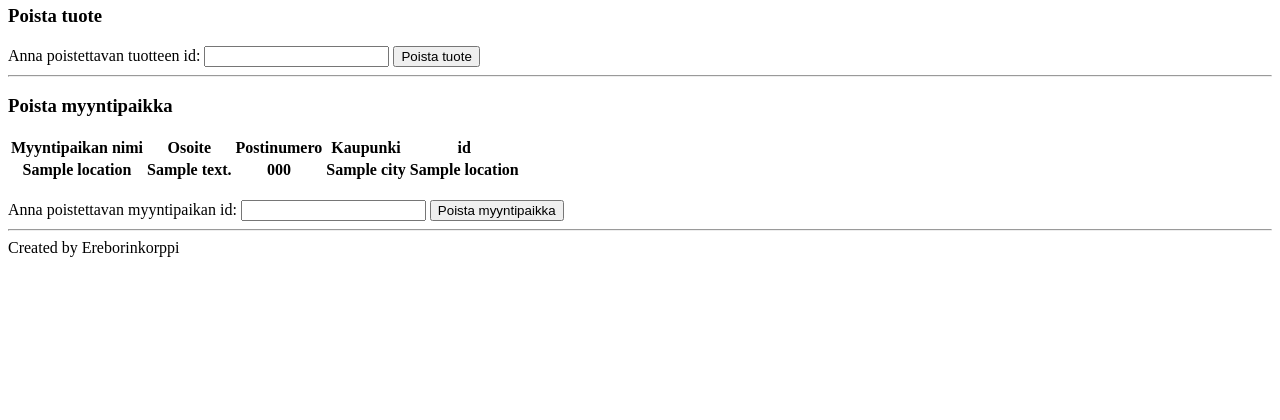
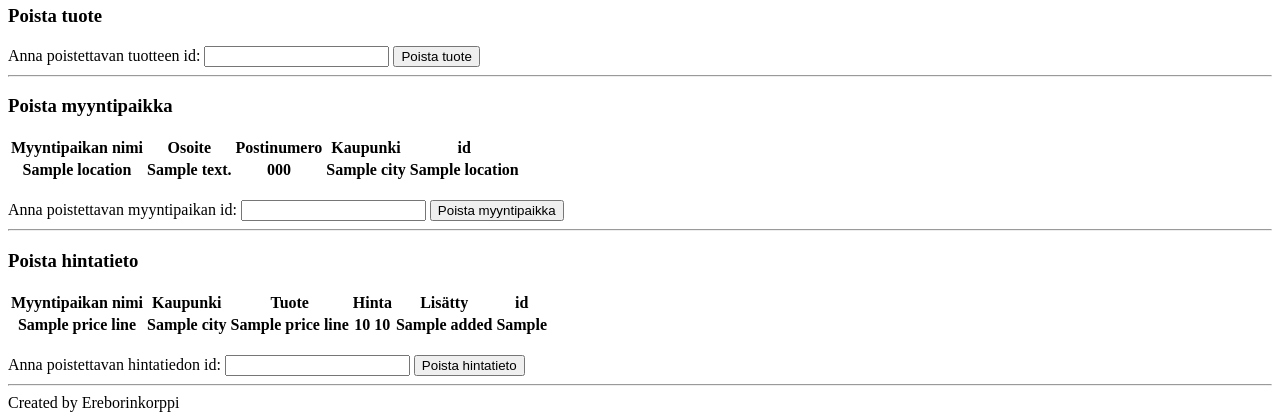
Before and after one commit to ereborinkorppi/torihinnat, a Flask app: template templates/admin.html in a window 1280 px wide. Shown: the part 711-1131 px from the top of the page. Before the commit the page ends 968 px from the top, so only its background shows below. Run offline with Flask 2, Linux system fonts and the light colour scheme; the visitor is signed in with stand-in values (Sample User, id 1); the template is opened without the code that fills it: most values are stand-ins (such as "Sample title", 1, 10 or a date in 2020); lists and menus that the app fills with data are empty.

Commit message:
added delete price info to admin view, removed not used user import in products.py,prices.py and locations.py

```diff
--- a/locations.py
+++ b/locations.py
@@ -1,6 +1,5 @@
 from db import db
 from flask import request, session
-import users
 
 def add():
     location_name = request.form["location_name"]
--- a/products.py
+++ b/products.py
@@ -1,6 +1,5 @@
 from db import db
 from flask import request, session
-import users
 
 def add():
     product_name = request.form["product_name"]
--- a/templates/admin.html
+++ b/templates/admin.html
@@ -42,5 +42,19 @@ Anna poistettavan myyntipaikan id:
 <input type="number" id="location_id" name="location_id" step="1" min="0" required>
 <input type="submit" value="Poista myyntipaikka">
 </form>
+<hr>
+<h3>Poista hintatieto</h3>
+<table>
+  <tr><th>Myyntipaikan nimi</th><th>Kaupunki</th><th>Tuote</th><th>Hinta</th><th>Lisätty</th><th>id</th></tr>
+	{% for location_name,city,product_name,price,price_unit,added,id in price_line %}
+  <tr><th>{{ location_name }}</th><th>{{ city }}</th><th>{{ product_name }}</th><th>{{ price }} {{ price_unit}}</th><th>{{ added }}</th><th>{{ id }}</th></tr>
+	{% endfor %}
+</table>
+<br>
+<form action="/del_price_line" method="POST">
+Anna poistettavan hintatiedon id:
+<input type="number" id="price_info_id" name="price_info_id" step="1" min="0" required>
+<input type="submit" value="Poista hintatieto">
+</form>
 {% endif %}
 {% endblock %}
```
Also changed, not shown: prices.py (+15 -1 lines), routes.py (+9 -1 lines).
